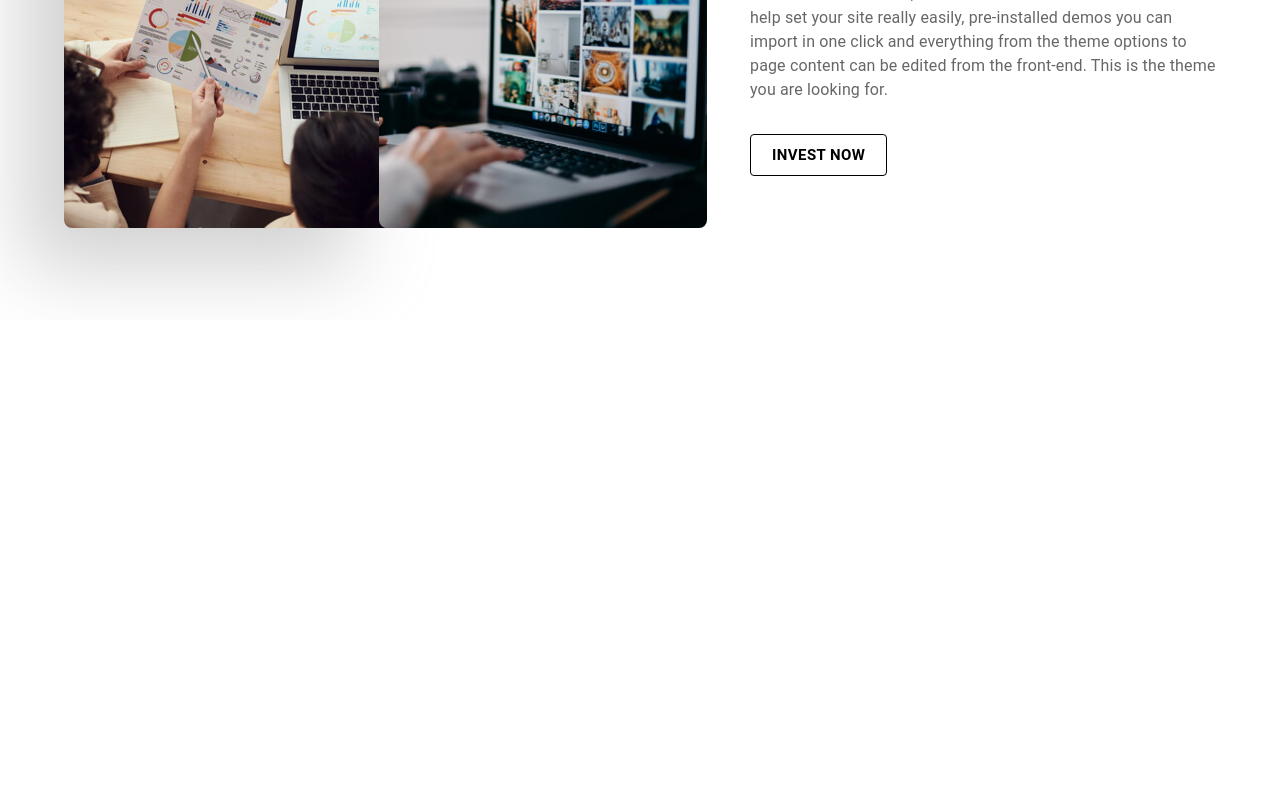
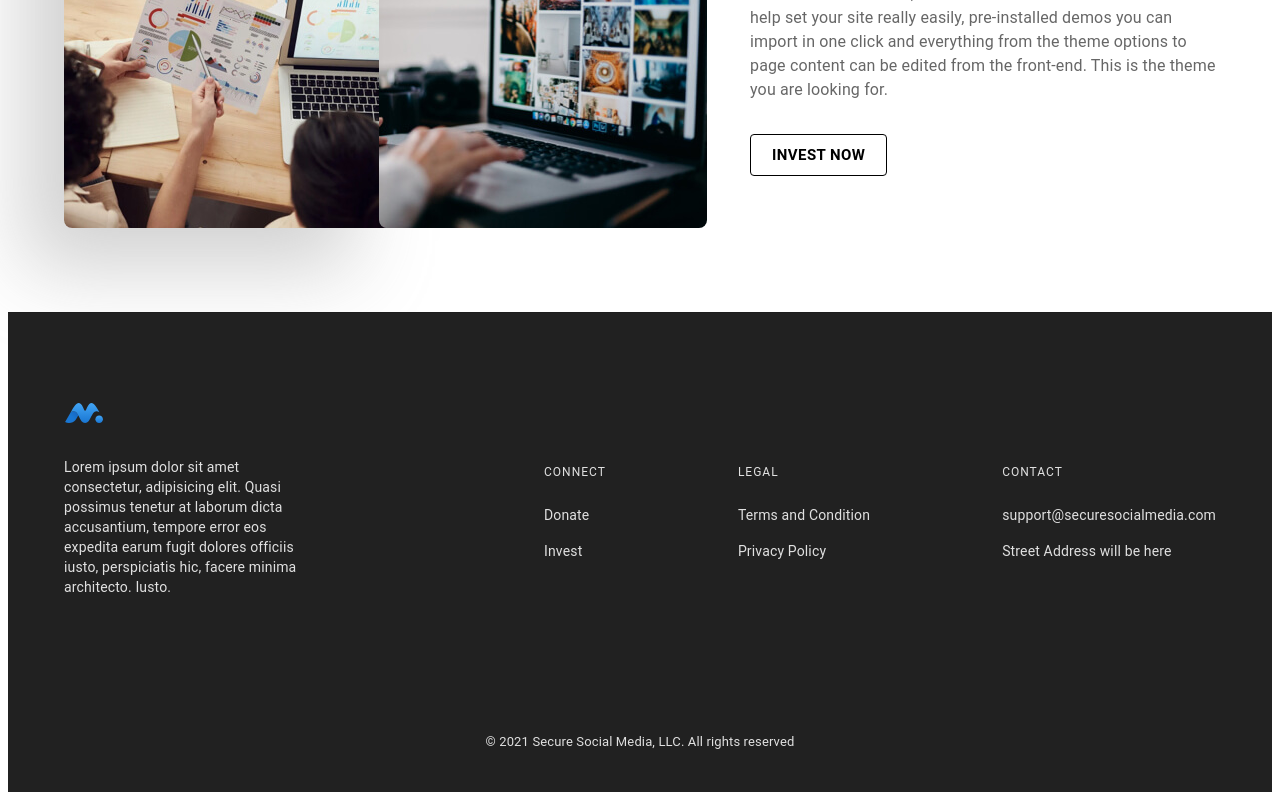
Before and after one commit to Prones94/vet-donation-page, a React (Create React App) app: page / in a window 1280 px wide. Shown: the part 1489-2289 px from the top of the page. Before the commit the page ends 1809 px from the top, so only its background shows below. Built offline with nearby package versions, Linux system fonts and the light colour scheme.

Commit message:
footer added to landing page

```diff
--- /dev/null
+++ b/src/components/Logo.js
@@ -0,0 +1,52 @@
+import PropTypes from 'prop-types';
+// material
+import { useTheme } from '@mui/material/styles';
+import { Box } from '@mui/material';
+
+// ----------------------------------------------------------------------
+
+Logo.propTypes = {
+  sx: PropTypes.object
+};
+
+export default function Logo({ sx }) {
+  const theme = useTheme();
+  const PRIMARY_LIGHT = theme.palette.primary.light;
+  const PRIMARY_MAIN = theme.palette.primary.main;
+  const PRIMARY_DARK = theme.palette.primary.dark;
+
+  return (
+    <Box sx={{ width: 40, height: 40, ...sx }}>
+      <svg xmlns="http://www.w3.org/2000/svg" width="100%" height="100%" viewBox="0 0 512 512">
+        <defs>
+          <linearGradient id="BG1" x1="100%" x2="50%" y1="9.946%" y2="50%">
+            <stop offset="0%" stopColor={PRIMARY_DARK} />
+            <stop offset="100%" stopColor={PRIMARY_MAIN} />
+          </linearGradient>
+          <linearGradient id="BG2" x1="50%" x2="50%" y1="0%" y2="100%">
+            <stop offset="0%" stopColor={PRIMARY_LIGHT} />
+            <stop offset="100%" stopColor={PRIMARY_MAIN} />
+          </linearGradient>
+          <linearGradient id="BG3" x1="50%" x2="50%" y1="0%" y2="100%">
+            <stop offset="0%" stopColor={PRIMARY_LIGHT} />
+            <stop offset="100%" stopColor={PRIMARY_MAIN} />
+          </linearGradient>
+        </defs>
+        <g fill={PRIMARY_MAIN} fillRule="evenodd" stroke="none" strokeWidth="1">
+          <path
+            fill="url(#BG1)"
+            d="M183.168 285.573l-2.918 5.298-2.973 5.363-2.846 5.095-2.274 4.043-2.186 3.857-2.506 4.383-1.6 2.774-2.294 3.939-1.099 1.869-1.416 2.388-1.025 1.713-1.317 2.18-.95 1.558-1.514 2.447-.866 1.38-.833 1.312-.802 1.246-.77 1.18-.739 1.111-.935 1.38-.664.956-.425.6-.41.572-.59.8-.376.497-.537.69-.171.214c-10.76 13.37-22.496 23.493-36.93 29.334-30.346 14.262-68.07 14.929-97.202-2.704l72.347-124.682 2.8-1.72c49.257-29.326 73.08 1.117 94.02 40.927z"
+          />
+          <path
+            fill="url(#BG2)"
+            d="M444.31 229.726c-46.27-80.956-94.1-157.228-149.043-45.344-7.516 14.384-12.995 42.337-25.267 42.337v-.142c-12.272 0-17.75-27.953-25.265-42.337C189.79 72.356 141.96 148.628 95.69 229.584c-3.483 6.106-6.828 11.932-9.69 16.996 106.038-67.127 97.11 135.667 184 137.278V384c86.891-1.611 77.962-204.405 184-137.28-2.86-5.062-6.206-10.888-9.69-16.994"
+          />
+          <path
+            fill="url(#BG3)"
+            d="M450 384c26.509 0 48-21.491 48-48s-21.491-48-48-48-48 21.491-48 48 21.491 48 48 48"
+          />
+        </g>
+      </svg>
+    </Box>
+  );
+}
--- /dev/null
+++ b/src/pages/Landing/Footer/Footer.jsx
@@ -0,0 +1,147 @@
+import { Icon } from '@iconify/react';
+import googleFill from '@iconify/icons-eva/google-fill';
+import twitterFill from '@iconify/icons-eva/twitter-fill';
+import facebookFill from '@iconify/icons-eva/facebook-fill';
+import linkedinFill from '@iconify/icons-eva/linkedin-fill';
+import { Link as ScrollLink } from 'react-scroll';
+import { Link as RouterLink } from 'react-router-dom';
+// material
+import { styled } from '@mui/material/styles';
+import {
+	Grid,
+	Link,
+	Divider,
+	Container,
+	Typography,
+	IconButton,
+	Stack,
+} from '@mui/material';
+// routes
+// import { PATH_PAGE } from '../../routes/paths';
+//
+// import Logo from '../../components/Logo';
+import Logo from '../../../components/Logo';
+
+// ----------------------------------------------------------------------
+
+const SOCIALS = [
+	{ name: 'FaceBook', icon: facebookFill },
+	{ name: 'Google', icon: googleFill },
+	{ name: 'Linkedin', icon: linkedinFill },
+	{ name: 'Twitter', icon: twitterFill },
+];
+
+const LINKS = [
+	{
+		headline: 'Connect',
+		children: [
+			{ name: 'Donate', href: '#donate' },
+			{ name: 'Invest', href: '#invest' },
+			// { name: 'Contact Us', href: '#contact' },
+		],
+	},
+	{
+		headline: 'Legal',
+		children: [
+			{ name: 'Terms and Condition', href: '#' },
+			{ name: 'Privacy Policy', href: '#' },
+		],
+	},
+	{
+		headline: 'Contact',
+		children: [
+			{ name: 'support@securesocialmedia.com', href: '#' },
+			{ name: 'Street Address will be here', href: '#' },
+		],
+	},
+];
+
+const RootStyle = styled('div')(({ theme }) => ({
+	position: 'relative',
+	backgroundColor: theme.palette.background.default,
+}));
+
+// ----------------------------------------------------------------------
+
+const Footer = () => {
+	return (
+		<RootStyle sx={{ color: 'grey.300', backgroundColor: 'grey.900' }}>
+			<Divider />
+			<Container maxWidth='lg' sx={{ pt: 10 }}>
+				<Grid
+					container
+					justifyContent={{ xs: 'center', md: 'space-between' }}
+					sx={{ textAlign: { xs: 'center', md: 'left' } }}>
+					<Grid item xs={12} sx={{ mb: 3 }}>
+						<ScrollLink to='move_top' spy smooth>
+							<Logo sx={{ mx: { xs: 'auto', md: 'inherit' } }} />
+						</ScrollLink>
+					</Grid>
+					<Grid item xs={8} md={3}>
+						<Typography variant='body2' sx={{ pr: { md: 5 } }}>
+							Lorem ipsum dolor sit amet consectetur, adipisicing elit. Quasi
+							possimus tenetur at laborum dicta accusantium, tempore error eos
+							expedita earum fugit dolores officiis iusto, perspiciatis hic,
+							facere minima architecto. Iusto.
+						</Typography>
+
+						<Stack
+							spacing={1.5}
+							direction='row'
+							justifyContent={{ xs: 'center', md: 'flex-start' }}
+							sx={{ mt: 5, mb: { xs: 5, md: 0 } }}>
+							{SOCIALS.map((social) => (
+								<IconButton key={social.name} color='primary' sx={{ p: 1 }}>
+									<Icon icon={social.icon} width={16} height={16} />
+								</IconButton>
+							))}
+						</Stack>
+					</Grid>
+
+					<Grid item xs={12} md={7}>
+						<Stack
+							spacing={5}
+							direction={{ xs: 'column', md: 'row' }}
+							justifyContent='space-between'>
+							{LINKS.map((list) => {
+								const { headline, children } = list;
+								return (
+									<Stack key={headline} spacing={2}>
+										<Typography component='p' variant='overline'>
+											{headline}
+										</Typography>
+										{children.map((link) => (
+											<Link
+												underline='none'
+												to={link.href}
+												key={link.name}
+												color='inherit'
+												variant='body2'
+												component={RouterLink}
+												sx={{ display: 'block' }}>
+												{link.name}
+											</Link>
+										))}
+									</Stack>
+								);
+							})}
+						</Stack>
+					</Grid>
+				</Grid>
+
+				<Typography
+					component='p'
+					variant='body2'
+					sx={{
+						mt: 10,
+						pb: 5,
+						fontSize: 13,
+						textAlign: { xs: 'center', md: 'center' },
+					}}>
+					© 2021 Secure Social Media, LLC. All rights reserved
+				</Typography>
+			</Container>
+		</RootStyle>
+	);
+};
+export { Footer };
--- a/src/pages/Landing/Landing.jsx
+++ b/src/pages/Landing/Landing.jsx
@@ -1,6 +1,6 @@
 import React from 'react';
 
-import { Donate, Hero, Invest } from './';
+import { Donate, Hero, Invest, Footer } from './';
 
 const Landing = () => {
 	return (
@@ -8,6 +8,7 @@ const Landing = () => {
 			{/* <Hero /> */}
 			<Donate />
 			<Invest />
+			<Footer />
 		</>
 	);
 };
--- a/src/pages/Landing/index.js
+++ b/src/pages/Landing/index.js
@@ -1,3 +1,4 @@
 export { Hero } from './Hero/Hero';
 export { Donate } from './Donate/Donate';
 export { Invest } from './Invest/Invest';
+export { Footer } from './Footer/Footer';
```
